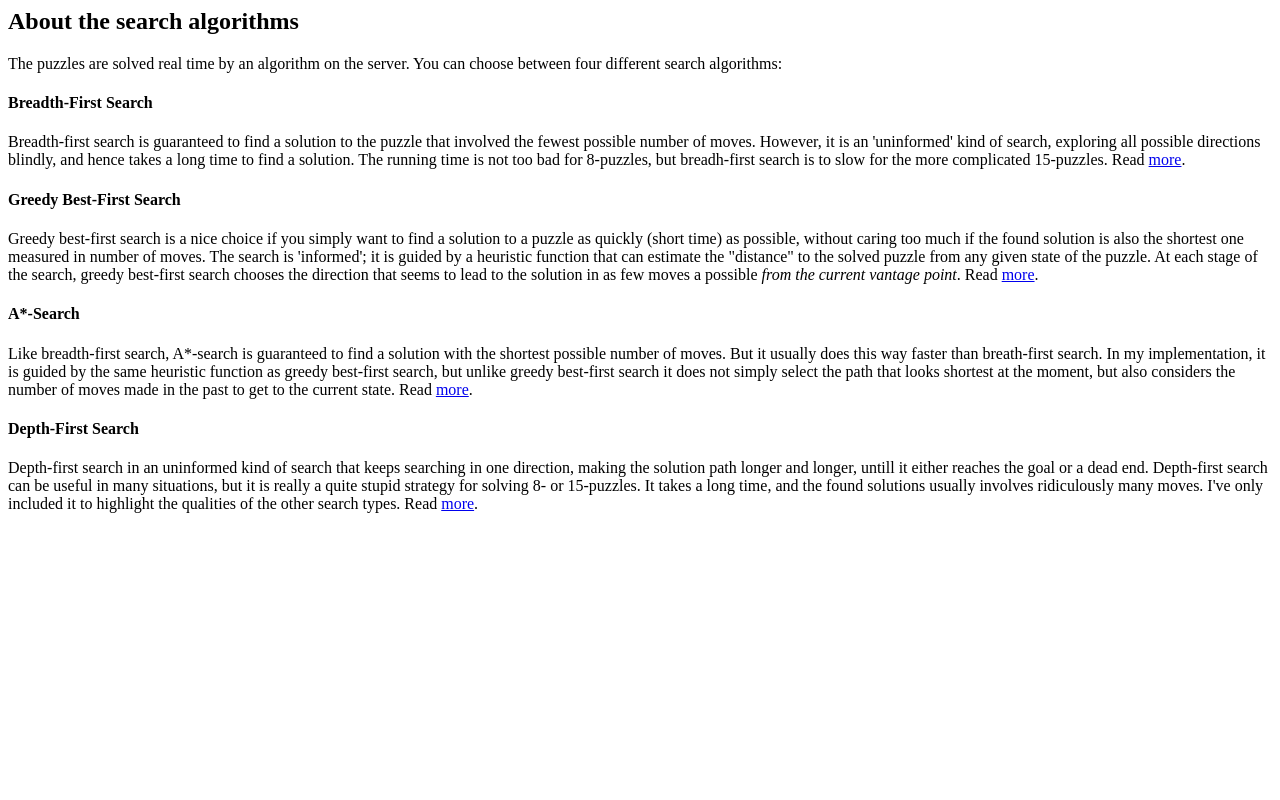
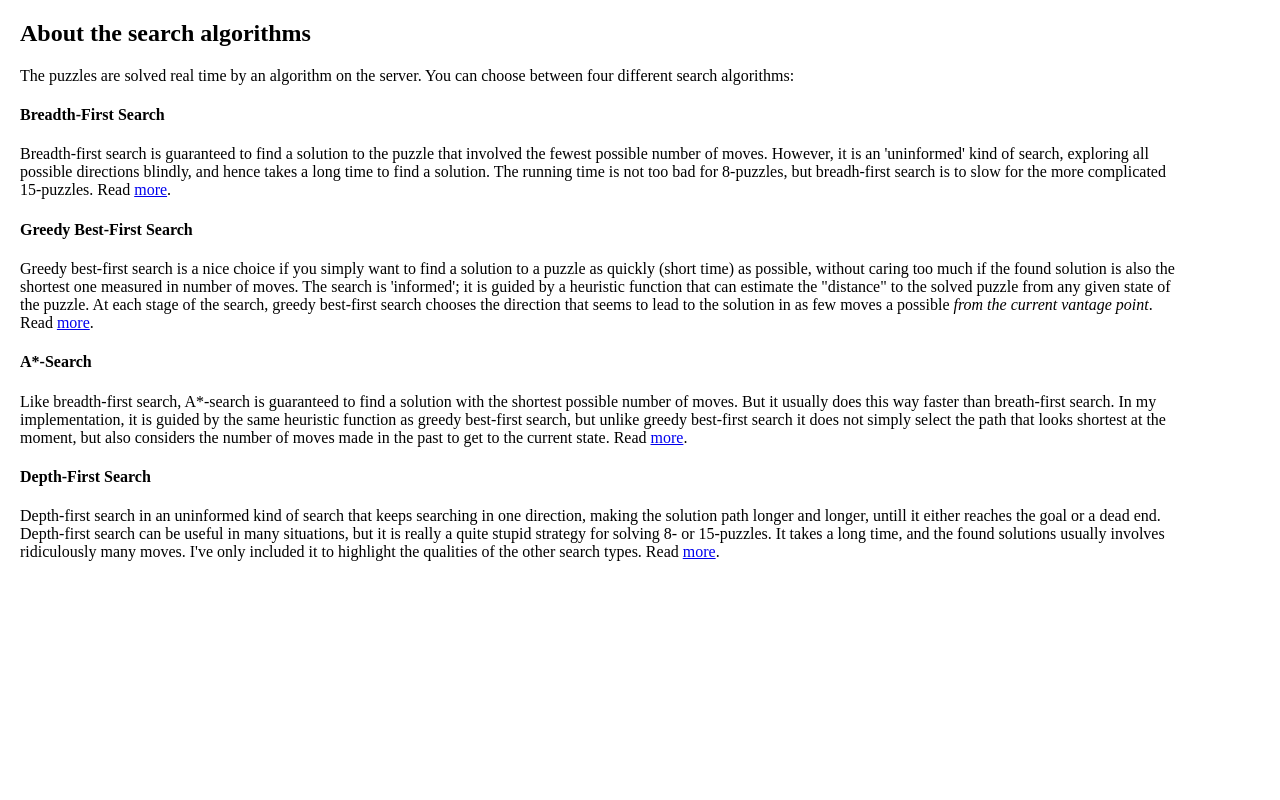
Before and after one commit to KristianMSchmidt/Flask-8-puzzle, a Flask app: page /about in a window 1280 px wide. Run offline with Flask 2, Linux system fonts and the light colour scheme.

Commit message:
added a little css to the about page

```diff
--- a/templates/about.html
+++ b/templates/about.html
@@ -1,4 +1,17 @@
-
+<!DOCTYPE html>
+<html lang="en">
+<head>
+    <meta charset="UTF-8">
+    <meta name="viewport" content="width=device-width, initial-scale=1.0">
+    <title>Document</title>
+    <style>
+        body {
+            margin: 20px;
+            margin-right: 100px;
+        }
+    </style>
+</head>
+<body>
     <h2>About the search algorithms</h2>
     <p>The puzzles are solved real time by an algorithm on the server. You can choose between four different search algorithms:</p>
 
@@ -23,3 +36,6 @@ Depth-first search in an uninformed kind of search that keeps searching in one d
     useful in many situations, but it is really a quite stupid strategy for solving 8- or 15-puzzles. It takes a long time, and the found solutions
     usually involves ridiculously many moves. I've only included it to highlight
     the qualities of the other search types. Read <a href="https://en.wikipedia.org/wiki/Depth-first_search">more</a>.
+
+</body>
+</html>
```
Lines whose indentation alone changed are shown as unchanged.
